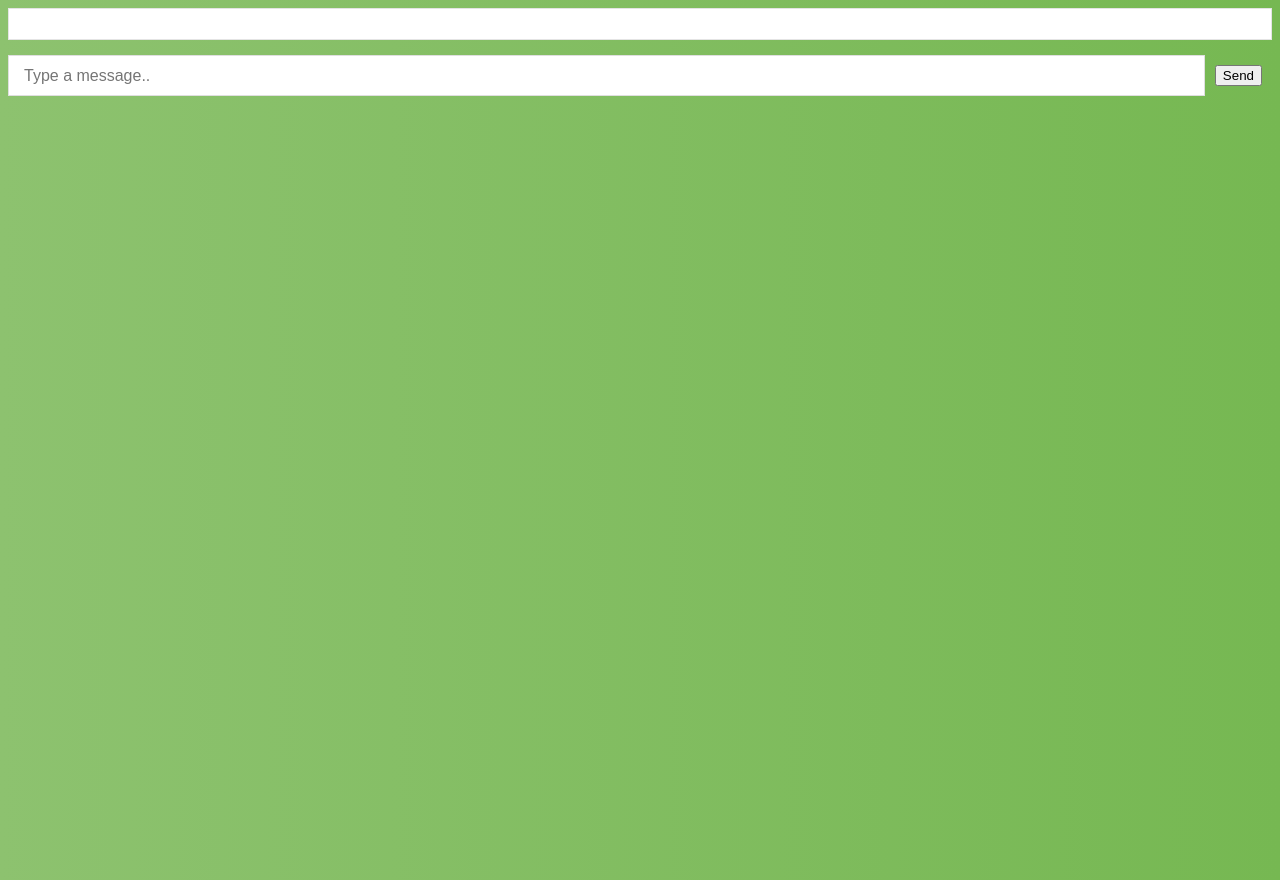
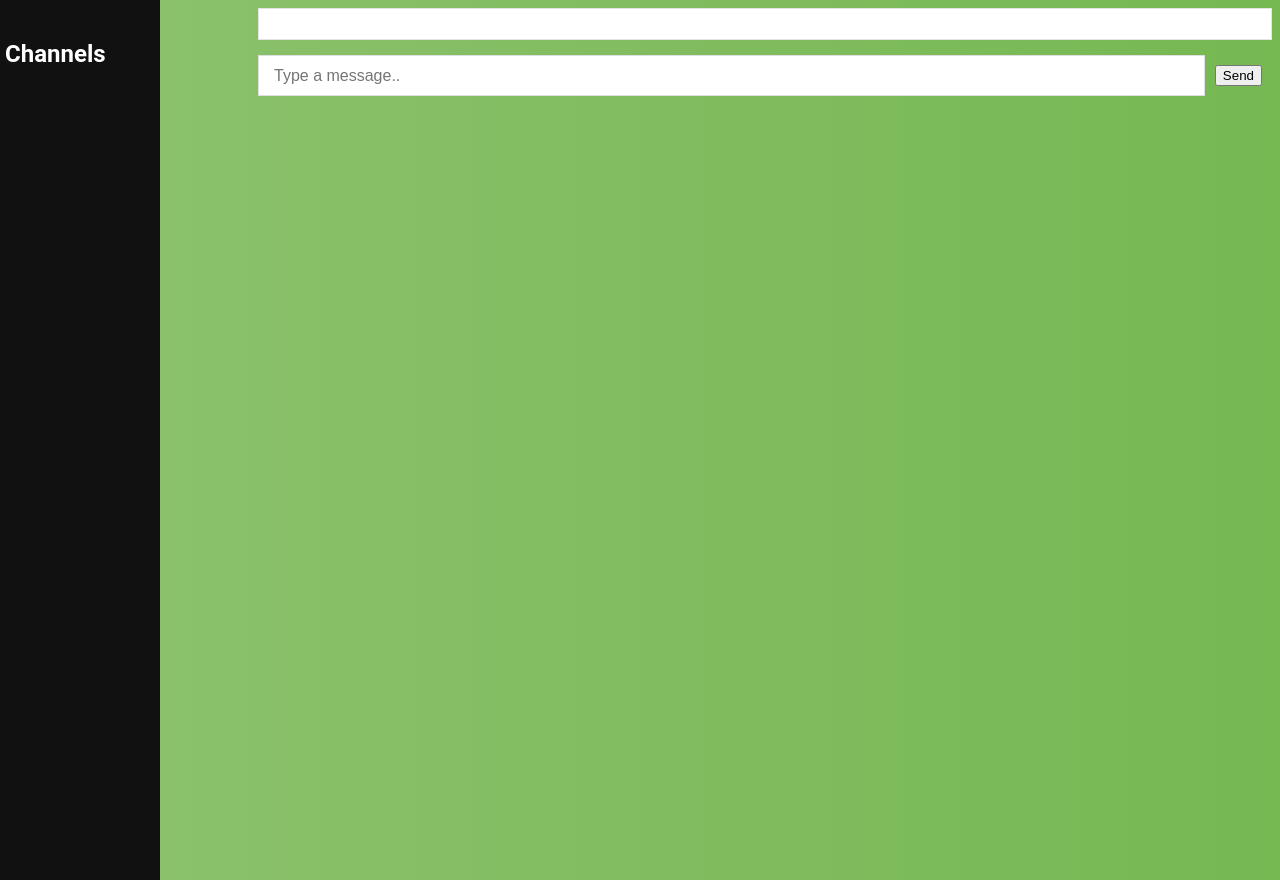
Before and after one commit to vinicius0197/teamtalk, a Flask app: page /channels in a window 1280 px wide. Run offline with Flask 2, Linux system fonts and the light colour scheme; some libraries are stand-ins or nearby versions.

Commit message:
Fixed navbar CSS

```diff
--- a/application.py
+++ b/application.py
@@ -17,7 +17,6 @@ channel_dict = {}
 
 def add_message_to_channel(channel_name, messages, dict):
     """ Appends messages to channel in dictionary """
-
     dict[channel_name].append(messages)
 
     return dict
--- a/static/style.css
+++ b/static/style.css
@@ -65,17 +65,28 @@
 }
 
 .channel-nav a {
-	padding: 8px 8px 8px 32px;
+	margin-left: 7px;
 	text-decoration: none;
-	font-size: 25px;
+	font-size: 15px;
 	color: #FFFFFF;
 	display: block;
+}
+
+.active, .channel-nav a {
+	background-color: #666;
+	color: white;
+}
+
+.channel-title {
+	color: #FFFFFF;
+	margin-left: 5px;
 }
 
 .messages {
   border: 1px solid #e4e4e4;
   padding: 15px;
   margin-bottom: 15px;
+  margin-left: 250px;
   background-color: #FFFFFF;
 }
 .messages {
@@ -95,6 +106,7 @@
 .message-form__input {
   flex-grow: 1;
   border: 1px solid #dfdfdf;
+  margin-left: 250px;
   padding: 10px 15px;
   font-size: 16px;
 }
--- a/templates/channel_home.html
+++ b/templates/channel_home.html
@@ -2,7 +2,8 @@
 
 {% block body %}
 <!-- Sidebar with list of channels -->
-<div id="channels">
+<div id="channels" class="channel-nav">
+  <h2 class="channel-title">Channels</h1>
     {% for channel in channels -%}
       <a href="#">{{ channel }}</a><br>
     {%- endfor %}
```
